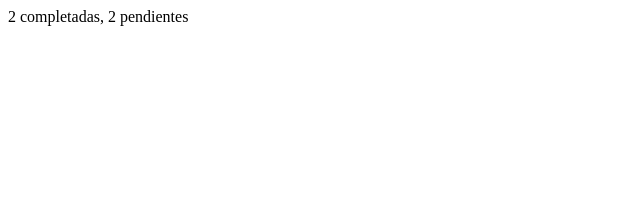
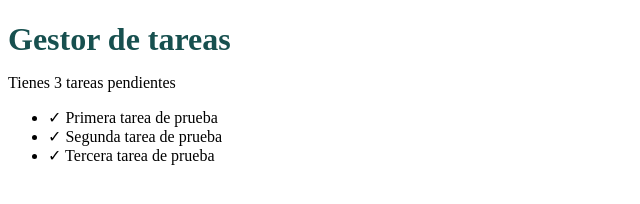
Before and after one commit to alex-Oj3da/gestor-tareas, a website built with Vite: page index.html in a window 1280 px wide. Shown: the whole page, without its empty margins (0-640 px from the left). Built offline with nearby package versions, Linux system fonts and the light colour scheme.

Commit message:
Parte 1 terminada antes de borrar los li demo

```diff
--- a/index.html
+++ b/index.html
@@ -7,7 +7,12 @@
     <title>Gestor de tareas</title>
   </head>
   <body>
-    <div id="app"></div>
+    <div id="app">
+      <h1></h1>
+      <p id="resumen"></p>
+      <ul id="lista"></ul>
+    </div>
+
     <script type="module" src="/src/main.js"></script>
   </body>
 </html>
--- a/src/estado.js
+++ b/src/estado.js
@@ -1,10 +1,10 @@
-// src/estado.js — almacén de datos
 export const estado = {
   tareas: [
     { id: 1, texto: "Instalar Node y Vite", completada: true },
     { id: 2, texto: "Crear el proyecto gestor-tareas", completada: false },
     { id: 3, texto: "Practicar módulos de JavaScript", completada: true },
     { id: 4, texto: "Subir el proyecto a GitHub", completada: false },
+    { id: 5, texto: "Practicar creación de nodos DOM", completada: false },
   ],
   filtro: "todas",
 };
--- a/src/main.js
+++ b/src/main.js
@@ -1,10 +1,80 @@
-// src/main.js — arranque y orquestación
 import "./style.css";
+
 import { estado } from "./estado.js";
-import { contarPendientes, contarCompletadas } from "./tareas.js";
+import {
+  contarPendientes,
+  contarCompletadas,
+} from "./tareas.js";
 
-console.table(estado.tareas);
+// Seleccionamos el h1
+const titulo = document.querySelector("h1");
 
+// Cambiamos el texto
+titulo.textContent = "Gestor de tareas";
+
+// Añadimos la clase
+titulo.classList.add("titulo");
+
+// Seleccionamos el resumen
+const resumen = document.querySelector("#resumen");
+
+// Contamos las tareas pendientes
 const pendientes = contarPendientes(estado.tareas);
-const completadas = contarCompletadas(estado.tareas);
-document.querySelector("#app").textContent = `${completadas} completadas, ${pendientes} pendientes`;
+
+// Actualizamos el resumen
+resumen.textContent = `Tienes ${pendientes} tareas pendientes`;
+
+
+// Mini-reto 2
+const lista = document.querySelector("#lista");
+
+// Creamos los tres elementos demo
+const demo1 = document.createElement("li");
+demo1.classList.add("demo");
+demo1.textContent = "Primera tarea de prueba";
+
+const demo2 = document.createElement("li");
+demo2.classList.add("demo");
+demo2.textContent = "Segunda tarea de prueba";
+
+const demo3 = document.createElement("li");
+demo3.classList.add("demo");
+demo3.textContent = "Tercera tarea de prueba";
+
+// Los añadimos a la lista
+lista.append(demo1, demo2, demo3);
+
+// Seleccionamos todos los li.demo
+const elementosDemo = document.querySelectorAll("li.demo");
+
+// Recorremos los elementos
+elementosDemo.forEach((elemento) => {
+  elemento.textContent = "- " + elemento.textContent;
+});
+
+
+// Mini-reto 2b
+/* Seleccionamos #lista con getElementById.
+Respuesta: el argumento NO lleva #. */
+const listaPorId = document.getElementById("lista");
+
+// Seleccionamos los elementos demo
+const elementosHTML = document.getElementsByClassName("demo");
+
+/*
+Intento de recorrer con forEach:
+
+elementosHTML.forEach((elemento) => {
+  console.log(elemento);
+});
+
+Error de consola:
+elementosHTML.forEach is not a function
+
+La HTMLCollection no tiene forEach directamente.
+*/
+
+// Recorrido correcto con Array.from()
+Array.from(elementosHTML).forEach((elemento) => {
+  elemento.textContent = elemento.textContent.replace("- ", "✓ ");
+});
--- a/src/style.css
+++ b/src/style.css
@@ -0,0 +1,10 @@
+.titulo {
+  color: #17504f;
+  font-size: 2rem;
+  margin-bottom: 10px;
+}
+
+.completada {
+  text-decoration: line-through;
+  opacity: 0.6;
+}
```
Also changed, not shown: src/dom.js (added, +38 -0 lines).
